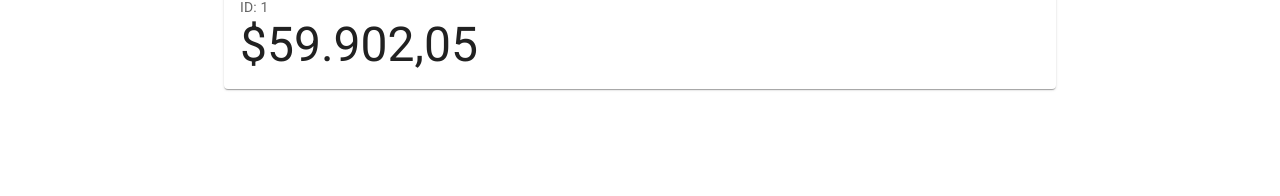
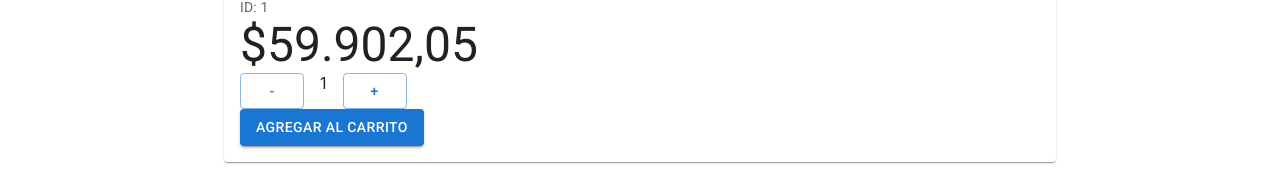
Before and after one commit to mickro1985/shopreact-fabian-dario-ustares, a React (Create React App) app: page /item/1 in a window 1280 px wide. Shown: the part 599-795 px from the top of the page. Built offline with nearby package versions, Linux system fonts and the light colour scheme.

Commit message:
Desafio sincronizar ItemCount

```diff
--- a/src/App.js
+++ b/src/App.js
@@ -2,6 +2,7 @@ import NavBar from "./components/NavBar";
 import ItemDetailContainer from "./components/ItemDetailContainer";
 import ItemListContainer from "./components/ItemListContainer";
 import { BrowserRouter as Router, Routes, Route } from "react-router-dom";
+import Cart from "./components/Cart";
 
 const App = () => {
   return (
@@ -12,6 +13,7 @@ const App = () => {
           <Route path="/" element={<ItemListContainer />} />
           <Route path="/category/:categoryId" element={<ItemListContainer />} />
           <Route path="/item/:itemId" element={<ItemDetailContainer />} />
+          <Route path="/cart" element={<Cart />} />
         </Routes>
       </Router>
     </div>
--- /dev/null
+++ b/src/components/Cart.js
@@ -0,0 +1,9 @@
+import React from 'react'
+
+function Cart() {
+  return (
+    <div><h1>Bienvenido a su carrito</h1></div>
+  )
+}
+
+export default Cart
--- a/src/components/ItemCount.js
+++ b/src/components/ItemCount.js
@@ -2,8 +2,8 @@ import React, { useState } from "react";
 import Button from "@mui/material/Button";
 import Stack from "@mui/material/Stack";
 
-export default function ItemCount({ stock }) {
-  const [count, setCount] = useState(1);
+export default function ItemCount({ stock, inicial, onAdd }) {
+  const [count, setCount] = useState(inicial);
 
   function add() {
     count < stock
@@ -17,9 +17,9 @@ export default function ItemCount({ stock }) {
     }
   }
 
-  function onAdd() {
-    alert("Se agregaron " + count + " articulos a tu carrito");
-  }
+  // function onAdd() {
+  //   alert("Se agregaron " + count + " articulos a tu carrito");
+  // }
 
   return (
     <div>
@@ -34,7 +34,7 @@ export default function ItemCount({ stock }) {
           </Button>
         </Stack>
       </div>
-      <Button variant="contained" onClick={onAdd}>
+      <Button variant="contained" onClick={() => onAdd(count)}>
         Agregar al Carrito
       </Button>
     </div>
--- a/src/components/ItemDetail.js
+++ b/src/components/ItemDetail.js
@@ -1,11 +1,19 @@
-import * as React from "react";
+import React, { useState } from "react";
 import { styled } from "@mui/material/styles";
 import Grid from "@mui/material/Grid";
 import Typography from "@mui/material/Typography";
 import ButtonBase from "@mui/material/ButtonBase";
+import Button from "@mui/material/Button";
 import Paper from "@mui/material/Paper";
+import ItemCount from "./ItemCount";
+import { Link as RouterLink } from "react-router-dom";
 
 const ItemDetail = ({ item }) => {
+  const [Cart, setCart] = useState(0);
+  function carrito(itemsCart) {
+    setCart(itemsCart);
+  }
+
   const Img = styled("img")({
     margin: "auto",
     display: "block",
@@ -45,6 +53,17 @@ const ItemDetail = ({ item }) => {
                 {item.price}
               </Typography>
             </Grid>
+            <Grid>
+              {Cart ? (
+                <Button>
+                  <RouterLink to="/Cart" style={{ color: "#00264D" }}>
+                    Finalizar la compra de ({Cart} productos)
+                  </RouterLink>
+                </Button>
+              ) : (
+                <ItemCount inicial={1} stock={10} onAdd={carrito}></ItemCount>
+              )}
+            </Grid>
           </Grid>
         </Grid>
       </Grid>
```
